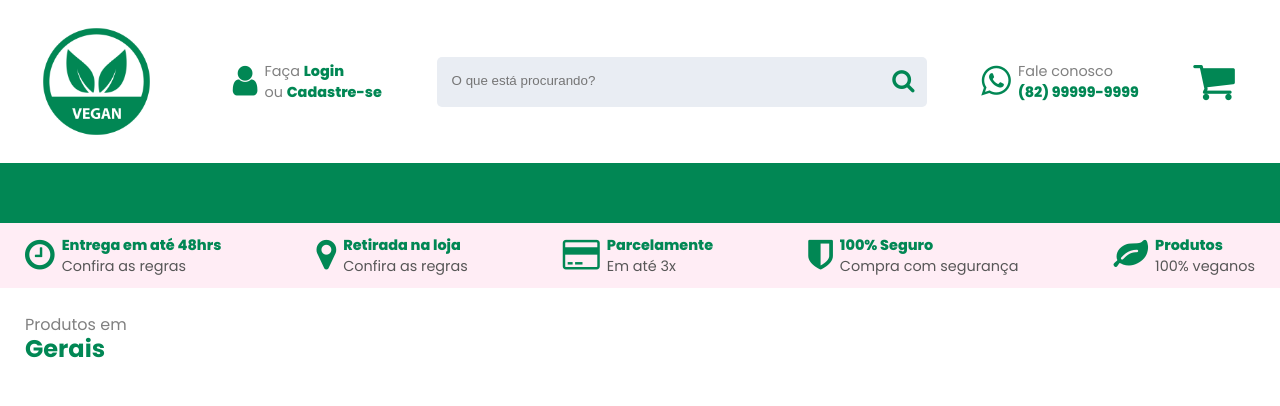
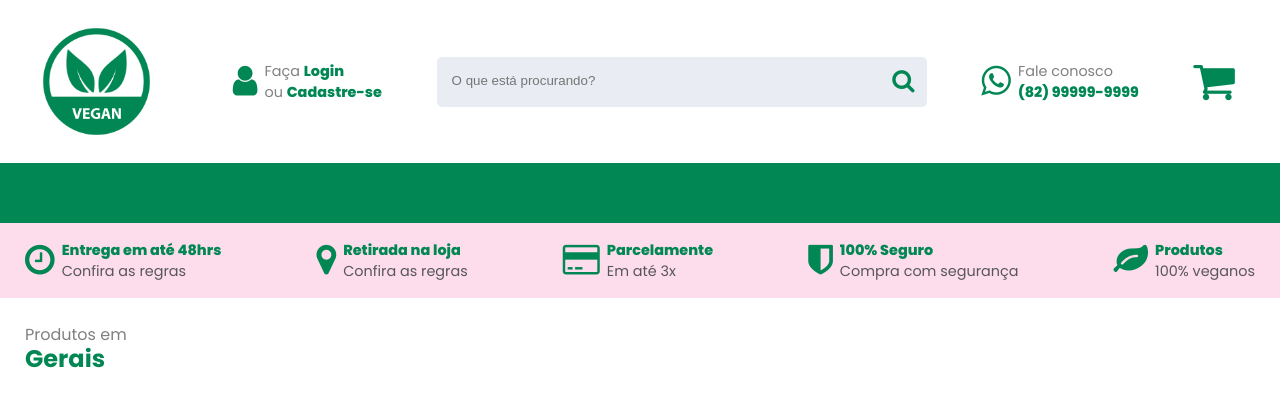
Before and after one commit to Luscas-nl/Vegan-Shop, a React (Vite) app: page / in a window 1280 px wide. Shown: the top 406 px of the page. Built offline with nearby package versions, Linux system fonts and the light colour scheme.

Commit message:
Color Update

```diff
--- a/src/App.css
+++ b/src/App.css
@@ -11,8 +11,8 @@
   align-items: center;
   justify-content: space-between;
   width: 100%;
-  height: 65px;
-  background-color: #ffe6f2b9;
+  height: 75px;
+  background-color: #fddcec;
 }
 
 .sectionText{
```
